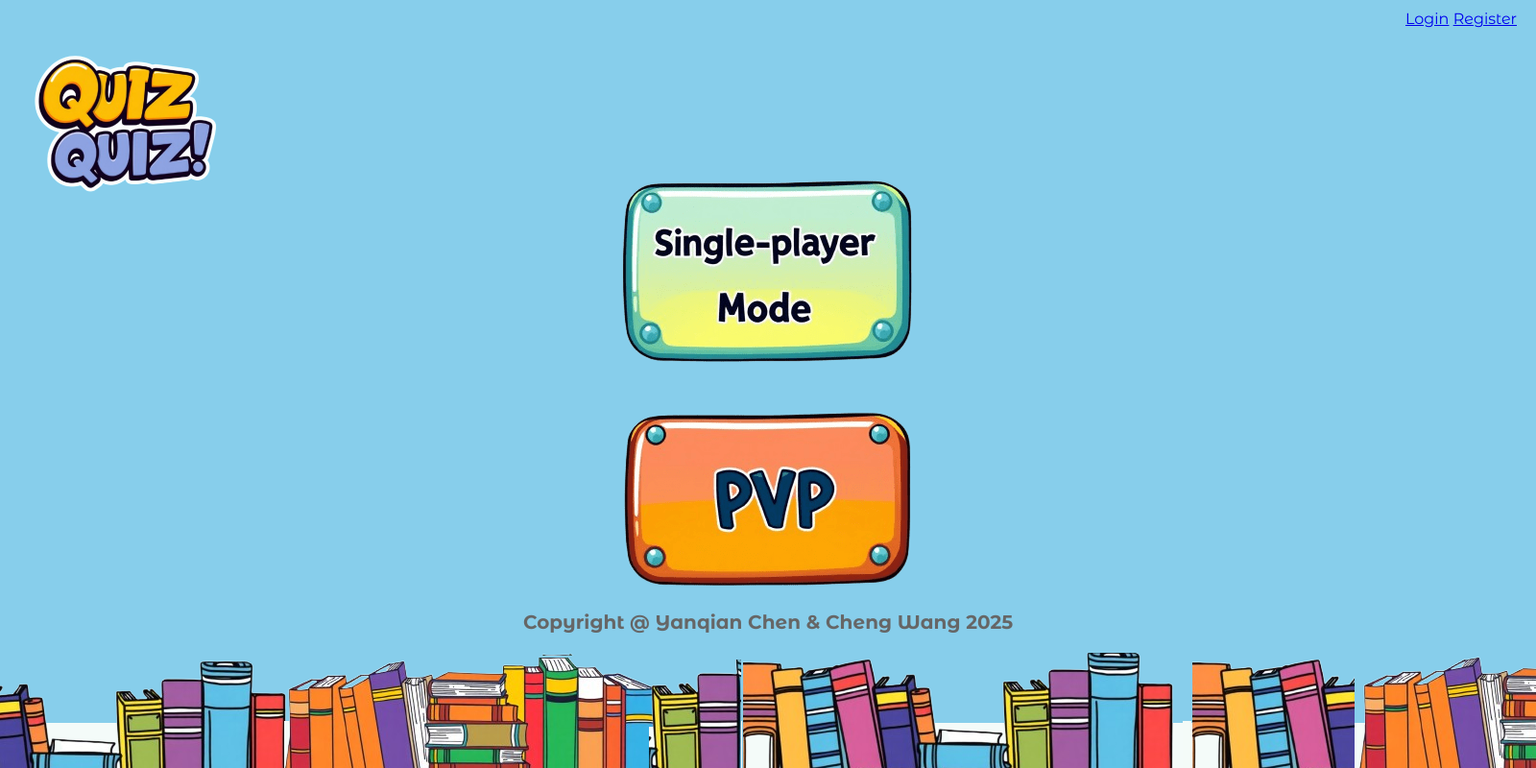
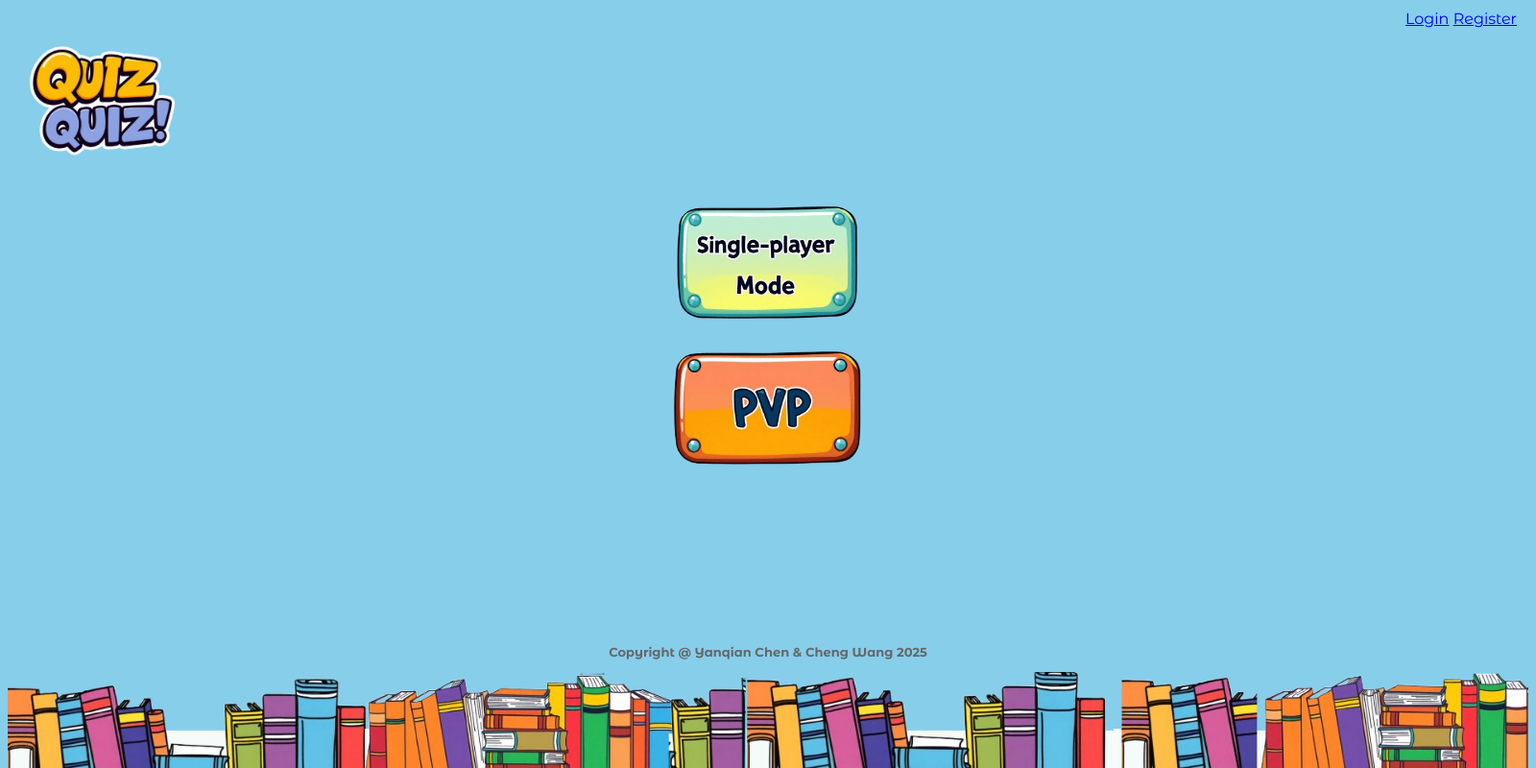
Before and after one commit to moumchen/online_quiz_pk_system, a Django app: page /common/index in a window 1600 px wide; the page is wider, and only the part inside the window is pictured. Shown: that part at 96% size. Run offline with Django 5.2, Linux system fonts and the light colour scheme.

Commit message:
feat: update the style of home page

```diff
--- a/static/css/index.css
+++ b/static/css/index.css
@@ -12,6 +12,8 @@ body {
     color: #333; /* 文字颜色 */
 }
 
+/* --- Logo Area--- */
+
 .logo-container {
     display: flex;
     position: absolute;
@@ -20,51 +22,62 @@ body {
 }
 
 .logo-image {
-    max-width: 50%; /* Logo 图片最大宽度，根据需要调整 */
+    max-width: 40%; /* Logo max width */
     height: auto;
-    margin-bottom: 20px; /* Logo 和文字之间的间距 */
+    margin-bottom: 20px;
 }
 
+/* --- Login Info Area--- */
 .login-info {
     position: absolute;
     right: 20px;
     top: 10px;
 }
 
+/* --- Buttons Area--- */
+.wrapper {
+    display: flex;
+    justify-content: center;
+}
+
+
+.buttons {
+    display: flex;
+    flex-direction: column;
+    align-items: center;
+    transform: translateY(-50px);
+}
+
+
+/* common styles of buttons */
+.single-player-button,
+.multiplayer-button {
+    width: 250px;
+    height: auto;
+    cursor: pointer;
+    transition: transform 0.2s ease-in-out;
+}
+
+/* add a hover effect on the buttons */
+.single-player-button:hover,
+.multiplayer-button:hover {
+    transform: scale(1.05); /* zoom in 5% */
+}
+
+/* --- Footer Area--- */
 .my-footer {
     position: absolute;
     bottom: 0;
     left: 0;
     right: 0;
-    font-size: 20px;
+    font-size: 13px;
     color: #666;
     text-align: center;
     font-weight: bold;
 }
 
 .footer-imgs {
-    display: flex; /* 使用 Flexbox 水平排列图片 */
-    justify-content: center; /* 水平居中图片 */
- }
-
-.wrapper {
     display: flex;
     justify-content: center;
-}
-
-.buttons {
-    display: flex;          /* 启用 Flexbox 布局 */
-    flex-direction: column; /* 设置主轴方向为垂直，使项目上下排列 */
-    align-items: center;    /* 可选：让按钮在水平方向居中对齐 (在 .buttons 容器内) */
-    /* justify-content: center;  如果你想在垂直方向上也在 .buttons 容器内居中按钮组，可以添加这个 */
-}
-
-.single-player-button:hover{
-     /* 指针鼠标 */
-    cursor: pointer;
-}
-
-.multiplayer-button:hover{
-     /* 指针鼠标 */
-    cursor: pointer;
-}
+    height:100px;
+ }
--- a/templates/index.html
+++ b/templates/index.html
@@ -18,10 +18,10 @@
     <div class="login-info">
         {% if user is None %}
             <p>Welcome, {{ user.username }}!</p>
-            <a href="/logout">Logout</a>
+            <a href="/common/logout">Logout</a>
         {% else %}
-            <a href="/login">Login</a>
-            <a href="/register">Register</a>
+            <a href="/common/login">Login</a>
+            <a href="/common/register">Register</a>
         {% endif %}
     </div>
 
@@ -36,7 +36,7 @@
     <div class="my-footer">
         <p>Copyright @ Yanqian Chen & Cheng Wang 2025</p>
         <div class="footer-imgs">
-            <img src="/static/images/footer-img.png" class="footer-img1" alt="Copyright @ Yanqian Chen & Cheng Wang 2025">
+            <img src="/static/images/footer-img.png" class="footer-img" alt="Copyright @ Yanqian Chen & Cheng Wang 2025">
         </div>
     </div>
 
```
